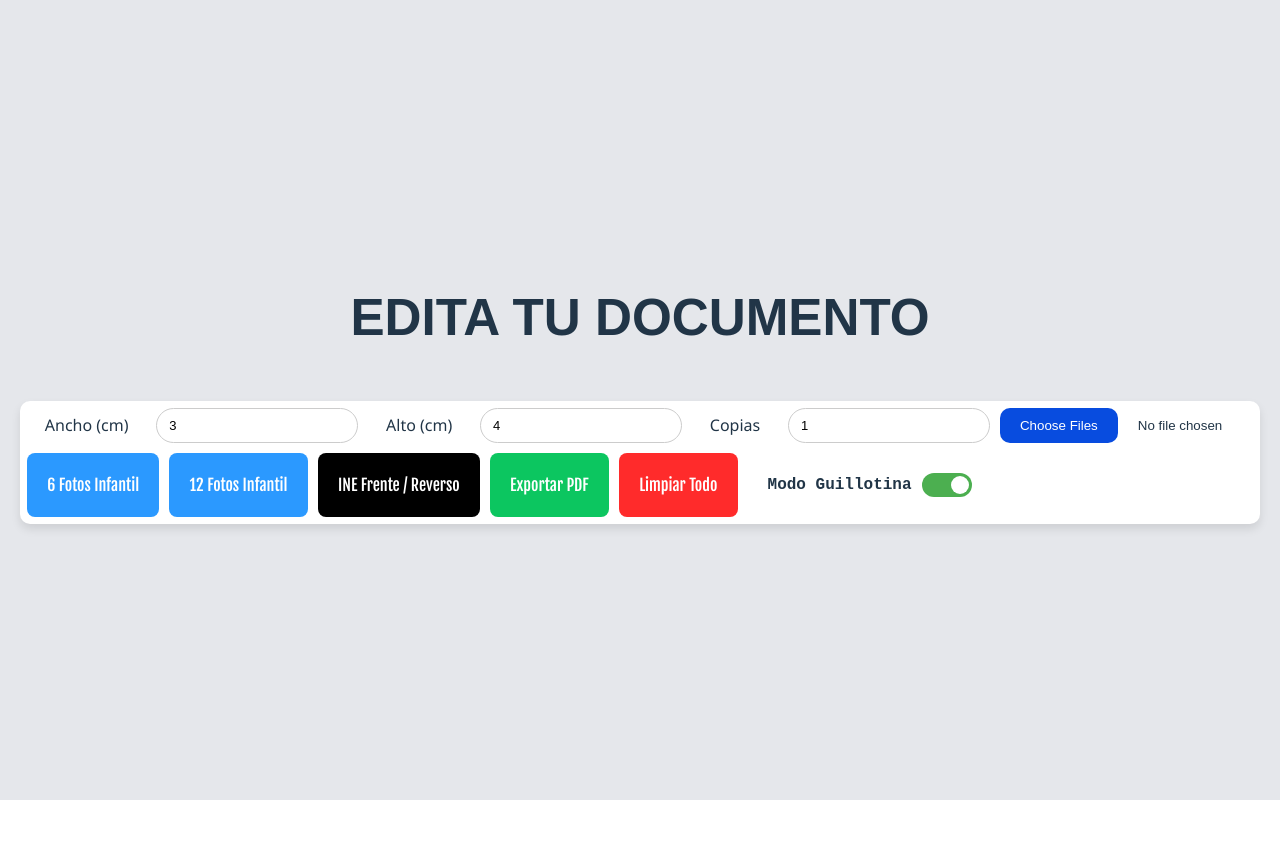
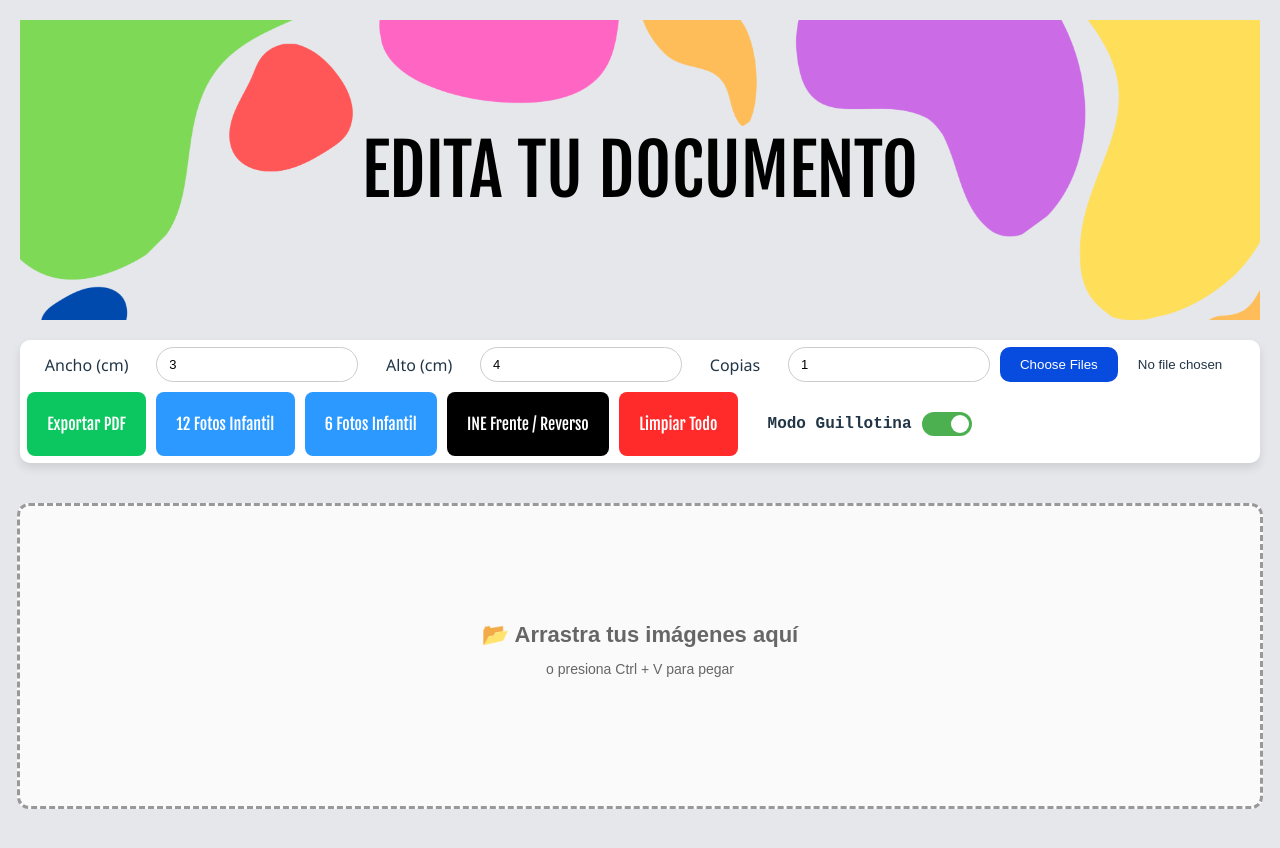
Before and after one commit to devdm35-netizen/devdm.github.io, a React (Vite) app: page / in a window 1280 px wide. Before the commit the page ends 800 px from the top, so only its background shows below. Built offline with nearby package versions, Linux system fonts and the light colour scheme.

Commit message:
version 1.1.3

```diff
--- a/src/App.css
+++ b/src/App.css
@@ -3,6 +3,27 @@
 body{
 background:#e5e7eb;
 font-family:Arial;
+}
+
+.head{
+  background-image: url("./assets/bann.png");
+  background-size: cover;
+  background-repeat: no-repeat;
+  width: 100%;
+  display: flex;
+  height: 300px;
+  text-align: center;
+  justify-content: center;
+  align-items: center;
+
+
+}
+
+.title{
+   font-family: "Fjalla One", sans-serif;
+  font-weight: 300;
+  font-size: 70px;
+  color: #000000;
 }
 
 
@@ -60,6 +81,7 @@ gap:30px;
 align-items:center;
 }
 
+
 .sheet{
 
 width:21.6cm;
@@ -76,8 +98,12 @@ box-shadow:0 10px 20px rgba(0,0,0,0.2);
 
 
 
-position:relative;
 
+}
+
+.sheetTop{
+  align-content: start !important;
+  justify-content: start;
 }
 
 .photo{
@@ -251,3 +277,36 @@ gap:0.8cm;
   font-weight: 400;
   font-style: normal;
 }
+
+.dropZone{
+  width: 100%;
+  height: 300px;
+  border: 3px dashed #999;
+  border-radius: 12px;
+  display: flex;
+  justify-content: center;
+  align-items: center;
+  margin-bottom: 20px;
+  background: #fafafa;
+  transition: 0.2s;
+}
+
+.dropZone:hover{
+  border-color: #007bff;
+  background: #f0f6ff;
+}
+
+.dropText{
+  text-align: center;
+  color: #666;
+}
+
+.dropText h2{
+  margin: 0;
+  font-size: 22px;
+}
+
+.dropText p{
+  margin-top: 8px;
+  font-size: 14px;
+}
--- a/src/App.jsx
+++ b/src/App.jsx
@@ -1,7 +1,7 @@
 import { useState, useRef, useEffect, useMemo } from "react";
 import html2canvas from "html2canvas";
 import jsPDF from "jspdf";
-
+import DropZone from "./components/dropZone";
 import { DndContext, closestCenter } from "@dnd-kit/core";
 import {
   SortableContext,
@@ -81,7 +81,7 @@ export default function App() {
   const [photoHeight, setPhotoHeight] = useState(4);
   const [copies, setCopies] = useState(1);
   const [guillotine, setGuillotine] = useState(true);
-
+const [infantilMode, setInfantilMode] = useState(false);
   const SHEET_W = 21.6;
   const SHEET_H = 27.9;
 
@@ -160,6 +160,7 @@ export default function App() {
     images.forEach(img => URL.revokeObjectURL(img.url));
     setImages([]);
     setUndoStack([]);
+    setInfantilMode(false);
     setIneMode(false);
   };
 
@@ -196,13 +197,20 @@ export default function App() {
   // preset infantil
 const presetInfantil = (num) => {
   if (images.length === 0) return;
+
   const base = images[0];
   const newImgs = [];
-    for (let i = 0; i < num; i++) newImgs.push({ id: crypto.randomUUID(), url: base.url });
-    setPhotoWidth(3.5);
-    setPhotoHeight(4.5);
+
+  for (let i = 0; i < num; i++) {
+    newImgs.push({ id: crypto.randomUUID(), url: base.url });
+  }
+
+  setPhotoWidth(2.5);
+  setPhotoHeight(3.5);
   setImages(newImgs);
+
   setIneMode(false);
+  setInfantilMode(true); // activar modo infantil
 };
 
   // preset INE
@@ -224,7 +232,9 @@ export default function App() {
 
   return (
     <div className="app">
-      <h1>EDITA TU DOCUMENTO</h1>
+     <div className="head">
+       <h1 className="title">EDITA TU DOCUMENTO</h1>
+     </div>
 
       <div className="panel">
         <label className="data">Ancho (cm)</label>
@@ -238,10 +248,11 @@ export default function App() {
 
         <input className="inpDataF" type="file" multiple onChange={handleUpload} />
 
+         <button className="btnGreen" onClick={exportPDF}>Exportar PDF</button>
+        <button className="btnBlue" onClick={() => presetInfantil(12)}>12 Fotos Infantil</button>
         <button className="btnBlue" onClick={() => presetInfantil(6)}>6 Fotos Infantil</button>
-        <button className="btnBlue" onClick={() => presetInfantil(12)}>12 Fotos Infantil</button>
         <button className="btnBlack" onClick={presetINE}>INE Frente / Reverso</button>
-        <button className="btnGreen" onClick={exportPDF}>Exportar PDF</button>
+
         <button className="btnRed" onClick={cleanAll}>Limpiar Todo</button>
 
         <div className="switchContainer">
@@ -257,7 +268,13 @@ export default function App() {
         <DndContext collisionDetection={closestCenter} onDragEnd={handleDragEnd}>
           <SortableContext items={sortedIds} strategy={rectSortingStrategy}>
             {sheetsArr.map((sheet, index) => (
-              <div key={index} className={`sheet ${ineMode ? "sheetINE" : ""}`}>
+            <div
+  key={index}
+  className={`sheet
+    ${ineMode ? "sheetINE" : ""}
+    ${infantilMode ? "sheetTop" : ""}
+  `}
+>
                 {sheet.map(img => (
                   <Photo
                     key={img.id}
@@ -273,6 +290,10 @@ export default function App() {
           </SortableContext>
         </DndContext>
       </div>
+      <DropZone
+  onFiles={addImages}
+  hasImages={images.length > 0}
+/>
     </div>
   );
 }
--- /dev/null
+++ b/src/components/dropZone.jsx
@@ -0,0 +1,39 @@
+import { useEffect } from "react";
+
+export default function dropZone({ onFiles, hasImages }) {
+
+  const handleDrop = (e) => {
+    e.preventDefault();
+    if (e.dataTransfer.files.length > 0) {
+      onFiles(e.dataTransfer.files);
+    }
+  };
+
+  const handlePaste = (e) => {
+    for (let item of e.clipboardData.items) {
+      if (item.type.startsWith("image")) {
+        onFiles([item.getAsFile()]);
+      }
+    }
+  };
+
+  useEffect(() => {
+    window.addEventListener("paste", handlePaste);
+    return () => window.removeEventListener("paste", handlePaste);
+  }, []);
+
+  if (hasImages) return null;
+
+  return (
+    <div
+      className="dropZone"
+      onDragOver={(e) => e.preventDefault()}
+      onDrop={handleDrop}
+    >
+      <div className="dropText">
+        <h2>📂 Arrastra tus imágenes aquí</h2>
+        <p>o presiona Ctrl + V para pegar</p>
+      </div>
+    </div>
+  );
+}
```
Also changed, not shown: src/assets/bann.png (added). Lines whose indentation alone changed are shown as unchanged.
